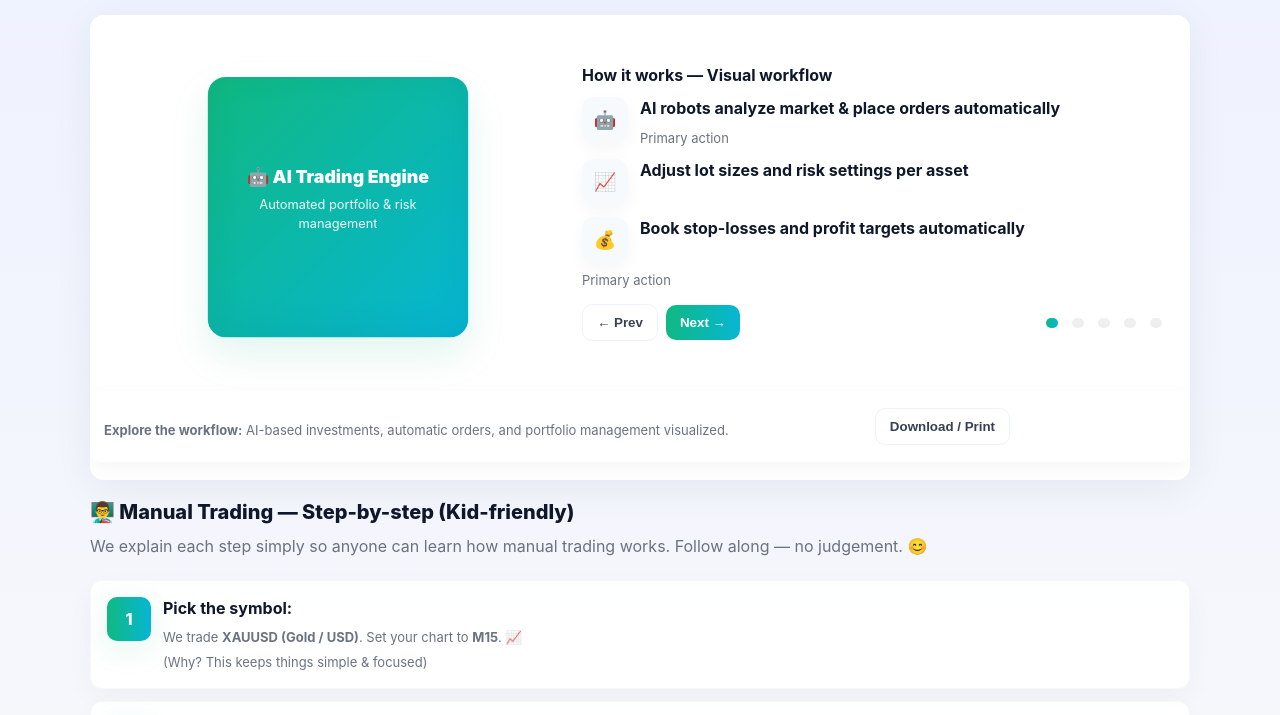
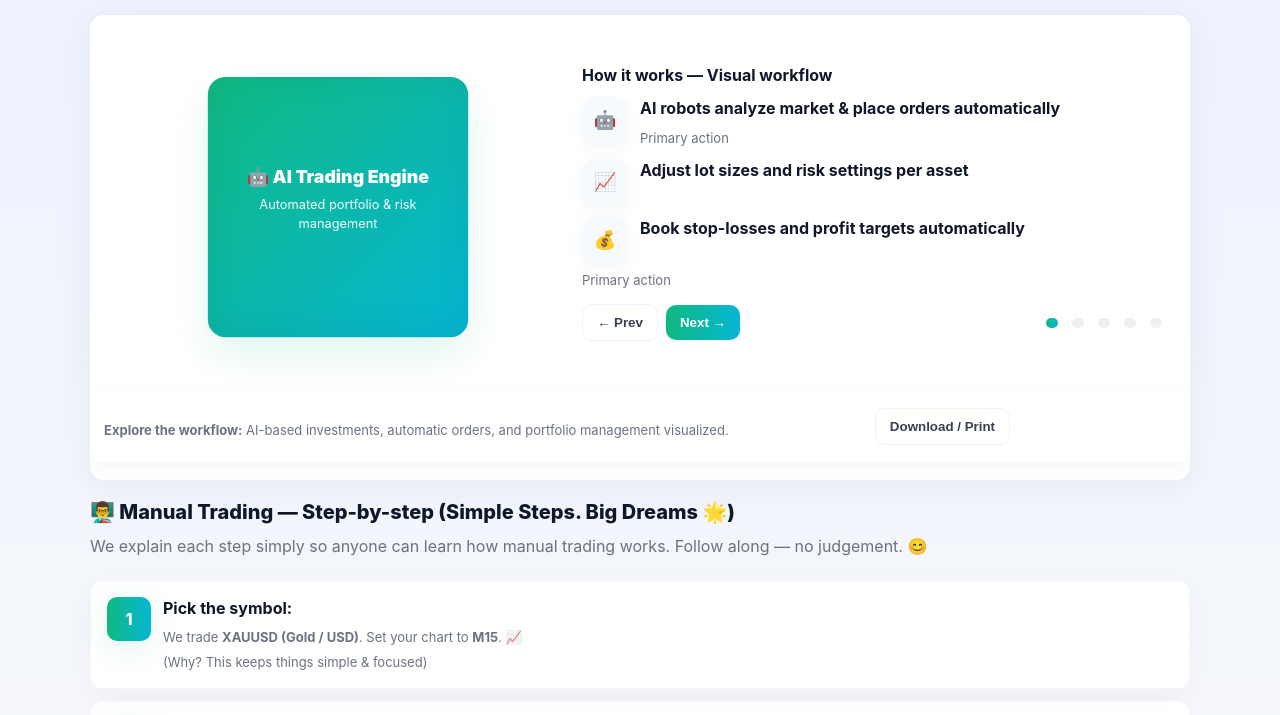
Before and after one commit to MuzammalHussain07/ai-investment-workflow, a plain HTML site: page index.html in a window 1280 px wide. Shown: the part 82-797 px from the top of the page. Drawn offline with Linux system fonts and the light colour scheme.

Commit message:
Update index.html

```diff
--- a/index.html
+++ b/index.html
@@ -170,7 +170,7 @@
     <section id="manualSection">
       <div style="display:flex;justify-content:space-between;align-items:center;margin-bottom:10px">
         <div>
-          <h2 class="section-title">👨‍🏫 Manual Trading — Step-by-step (Kid-friendly)</h2>
+          <h2 class="section-title">👨‍🏫 Manual Trading — Step-by-step (Simple Steps. Big Dreams 🌟)</h2>
           <p class="lead">We explain each step simply so anyone can learn how manual trading works. Follow along — no judgement. 😊</p>
         </div>
       </div>
```
